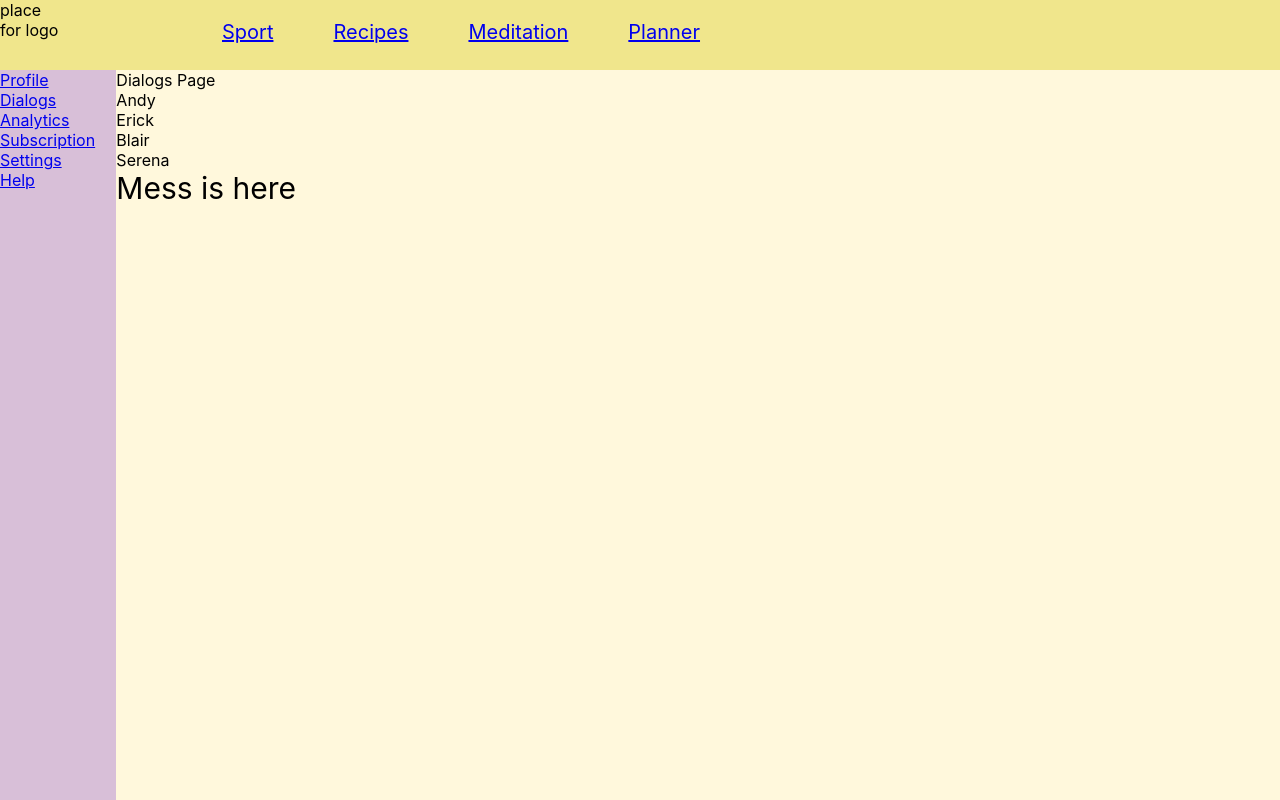
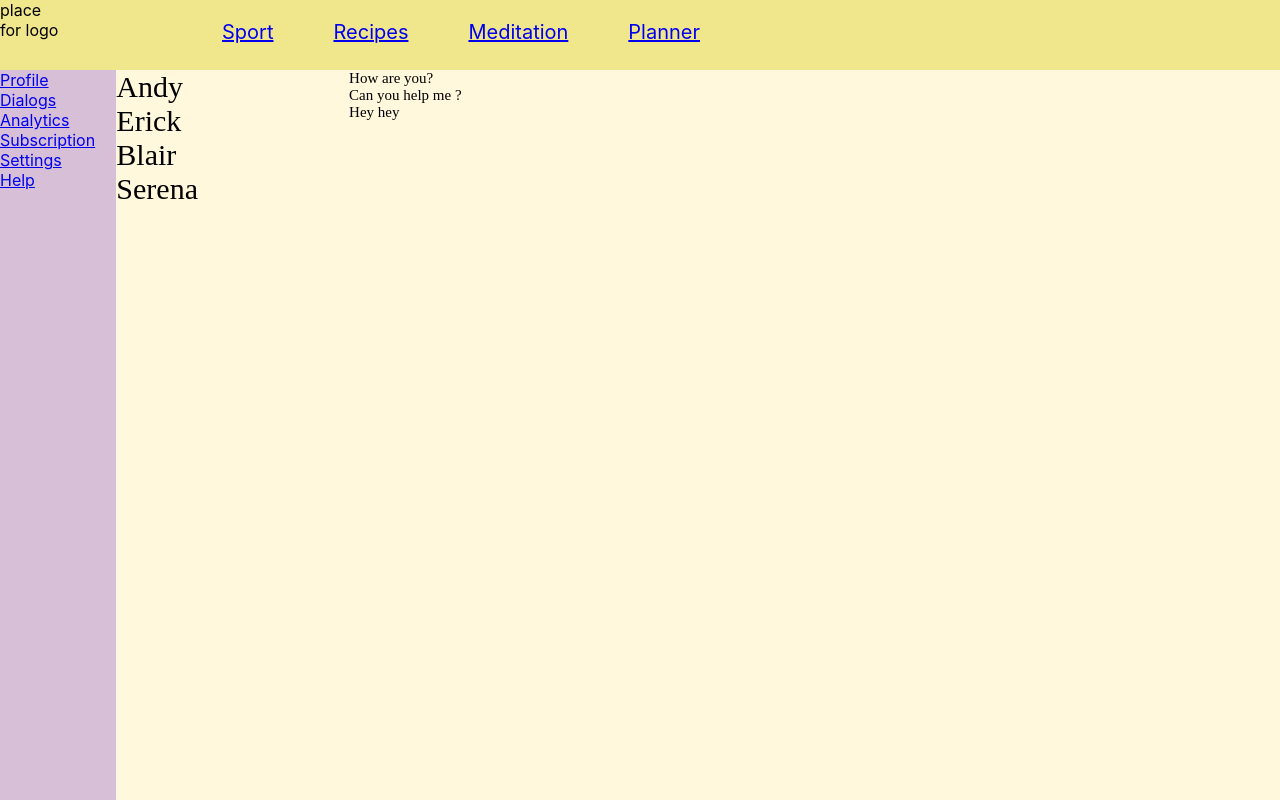
Before and after one commit to AnnaBoldyreva/tmsk-app, a React (Create React App) app: page /dialogs in a window 1280 px wide. Built offline with nearby package versions, Linux system fonts and the light colour scheme.

Commit message:
add  grid styles to Dialogs

```diff
--- a/src/Components/Navbar/Navigation/Dialogs/Dialog/dialog.module.css
+++ b/src/Components/Navbar/Navigation/Dialogs/Dialog/dialog.module.css
@@ -1,4 +1,6 @@
 
 .dialog{
-
+    grid-area: dialog;
+    font-family: "American Typewriter", serif;
+    font-size: 30px;
 }
--- a/src/Components/Navbar/Navigation/Dialogs/DialogMessages/Messages.js
+++ b/src/Components/Navbar/Navigation/Dialogs/DialogMessages/Messages.js
@@ -7,7 +7,9 @@ const Messages = () => {
   return (
 
           <div className={styles.messages}>
-              Mess is here
+              <div>How are you?</div>
+              <div>Can you help me ?</div>
+              <div>Hey hey</div>
 
 
           </div>
--- a/src/Components/Navbar/Navigation/Dialogs/DialogMessages/messages.module.css
+++ b/src/Components/Navbar/Navigation/Dialogs/DialogMessages/messages.module.css
@@ -1,4 +1,6 @@
 
-.messages{
-font-size: 30px;
+.messages {
+    grid-area: messages;
+    font-size: 15px;
+    font-family: "American Typewriter", serif;
 }
--- a/src/Components/Navbar/Navigation/Dialogs/Dialogs.js
+++ b/src/Components/Navbar/Navigation/Dialogs/Dialogs.js
@@ -7,12 +7,16 @@ import Messages from "./DialogMessages/Messages";
 const Dialogs = () => {
   return (
 
-          <div className={styles.dialogs}>
-              Dialogs Page
-              <Dialog/>
-              <Messages/>
+      <div>
+      <div className={styles.dialogs}>
 
-          </div>
+          <div> <Dialog/></div>
+
+          <div><Messages/></div>
+
+
+      </div>
+      </div>
 
 
 
--- a/src/Components/Navbar/Navigation/Dialogs/dialogs.module.css
+++ b/src/Components/Navbar/Navigation/Dialogs/dialogs.module.css
@@ -1,4 +1,7 @@
 
-.dialogs{
-
+.dialogs {
+display: grid;
+    grid-template-areas: 'dialog' 'messages';
+    grid-template-rows: 1fr;
+    grid-template-columns: 20% 80%;
 }
```
Also changed, not shown: src/Components/Navbar/Navigation/Dialogs/Dialog/Dialog.js (indentation only).
